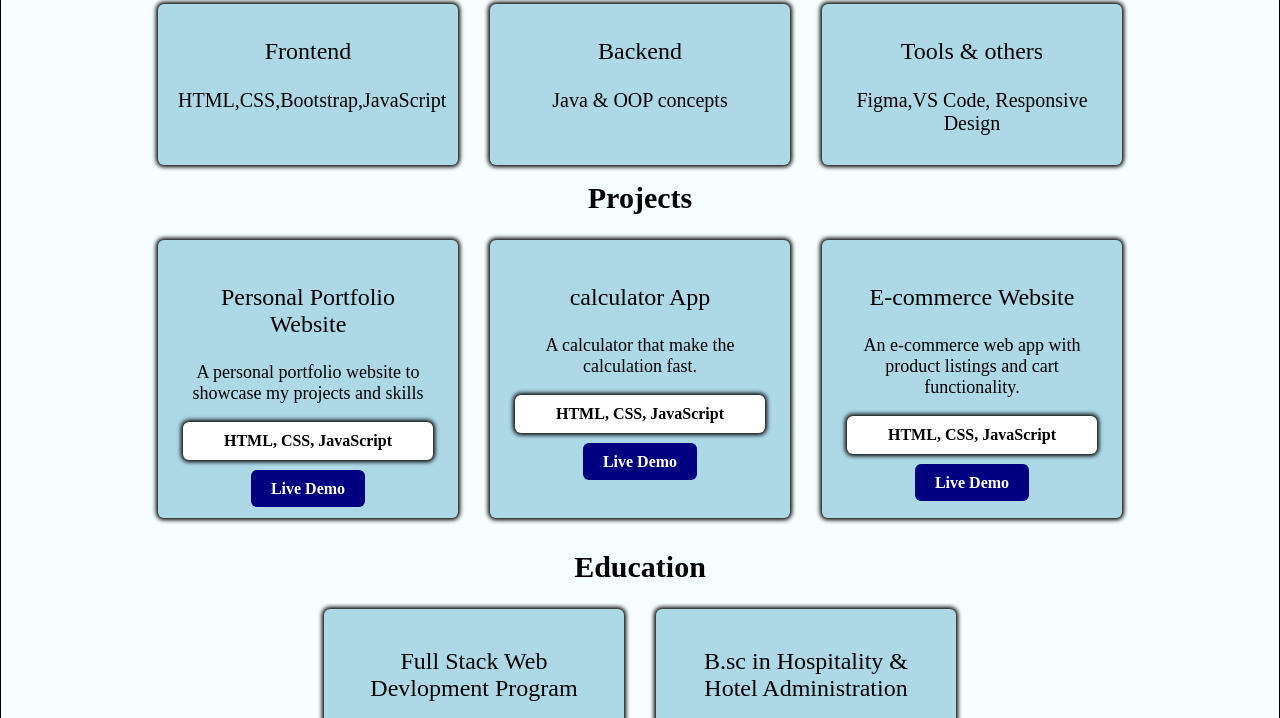
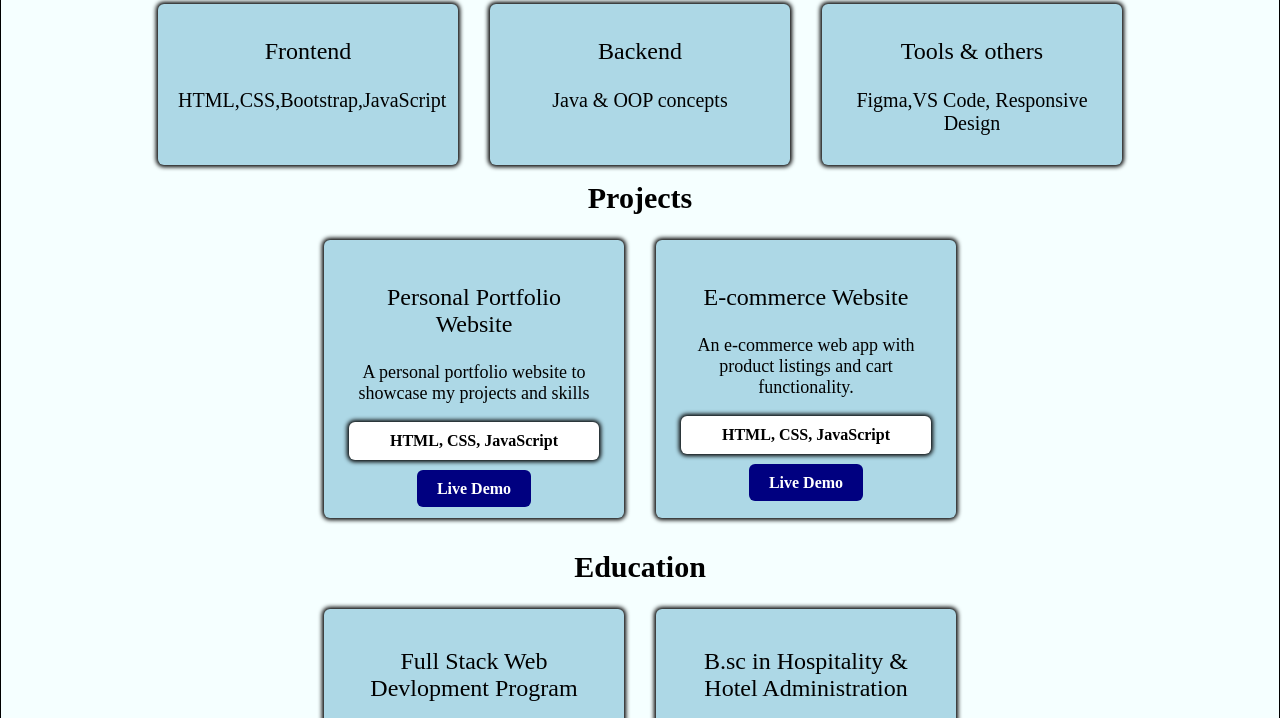
Before and after one commit to Kashish-web09/Personal-Portfolio, a plain HTML site: page index.html in a window 1280 px wide. Shown: the part 647-1365 px from the top of the page. Drawn offline with Linux system fonts and the light colour scheme.

Commit message:
Update index.html

```diff
--- a/index.html
+++ b/index.html
@@ -86,16 +86,7 @@ A personal portfolio website to showcase my projects and skills
 </p>
 <p class="tech-skill">HTML, CSS, JavaScript</p>
 <div class="project-link">
-<a href="https://loquacious-salamander-438803.netlify.app/" target="_blank">Live Demo</a>
-</div>
-    </div>
-       <div class="project-card">
-<h3 class="project-title">calculator App</h3>
-<p class="description">
-A calculator that make the calculation fast.</p>
-<p class="tech-skill">HTML, CSS, JavaScript</p>
-<div class="project-link">
-<a href="https://protweb.netlify.app/" target="_blank">Live Demo</a>
+<a href="https://kasportfolio.netlify.app/" target="_blank">Live Demo</a>
 </div>
     </div>
         <div class="project-card">
@@ -105,7 +96,7 @@ An e-commerce web app with product listings and cart functionality.
 </p>
 <p class="tech-skill">HTML, CSS, JavaScript</p>
 <div class="project-link">
-<a href="https://shoehb.netlify.app/" target="_blank">Live Demo</a>
+<a href="https://e-shoeshub.netlify.app/" target="_blank">Live Demo</a>
 </div>
     </div>
 
```
